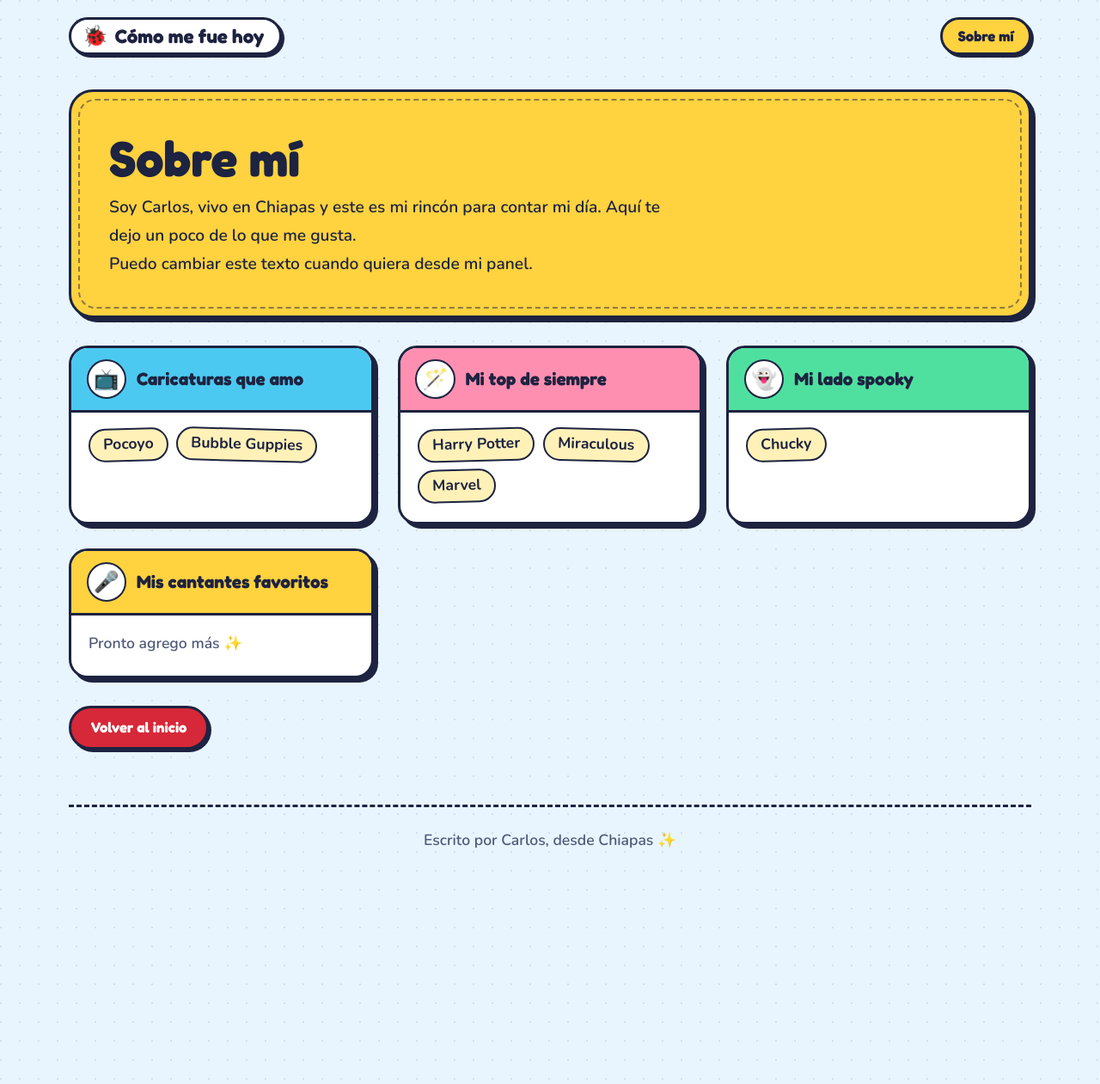
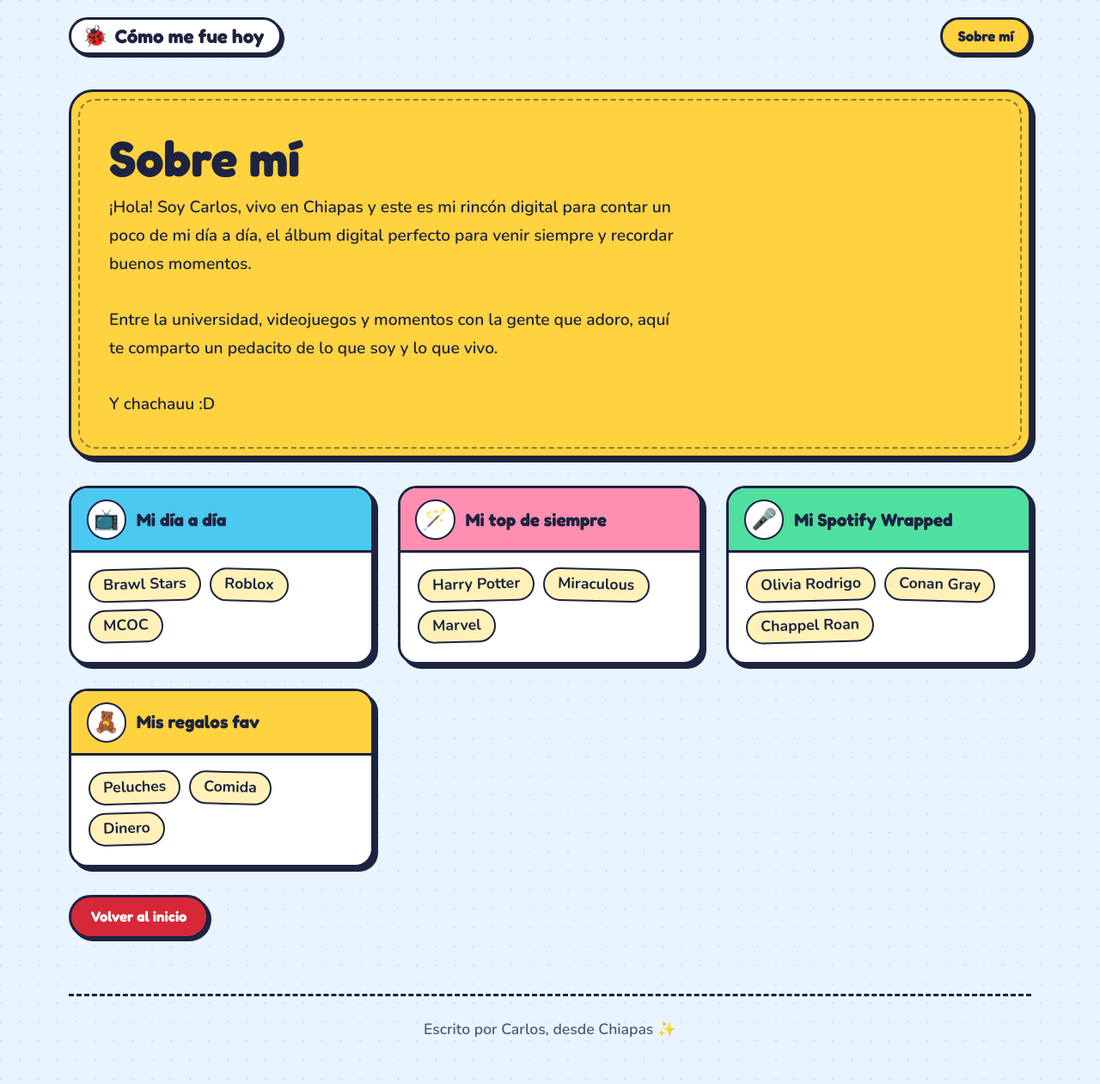
Before and after one commit to slrcttr332/blog, a Jekyll site: the page built from sobre-mi.html, in a window 1280 px wide. Shown: the whole page at 86% size. Built offline with Jekyll 4.4.1, drawn with Linux system fonts in a browser that asks for light colours.

Commit message:
Actualizar Sobre mí

```diff
--- a/_data/sobre_mi.json
+++ b/_data/sobre_mi.json
@@ -1,10 +1,42 @@
 {
   "titulo": "Sobre mí",
-  "intro": "Soy Carlos, vivo en Chiapas y este es mi rincón para contar mi día. Aquí te dejo un poco de lo que me gusta.\nPuedo cambiar este texto cuando quiera desde mi panel.",
+  "intro": "¡Hola! Soy Carlos, vivo en Chiapas y este es mi rincón digital para contar un poco de mi día a día, el álbum digital perfecto para venir siempre y recordar buenos momentos. \n\nEntre la universidad, videojuegos y momentos con la gente que adoro, aquí te comparto un pedacito de lo que soy y lo que vivo. \n\nY chachauu :D",
   "bloques": [
-    { "emoji": "📺", "titulo": "Caricaturas que amo", "items": ["Pocoyo", "Bubble Guppies"] },
-    { "emoji": "🪄", "titulo": "Mi top de siempre", "items": ["Harry Potter", "Miraculous", "Marvel"] },
-    { "emoji": "👻", "titulo": "Mi lado spooky", "items": ["Chucky"] },
-    { "emoji": "🎤", "titulo": "Mis cantantes favoritos", "items": [] }
+    {
+      "emoji": "📺",
+      "titulo": "Mi día a día",
+      "items": [
+        "Brawl Stars",
+        "Roblox",
+        "MCOC"
+      ]
+    },
+    {
+      "emoji": "🪄",
+      "titulo": "Mi top de siempre",
+      "items": [
+        "Harry Potter",
+        "Miraculous",
+        "Marvel"
+      ]
+    },
+    {
+      "emoji": "🎤",
+      "titulo": "Mi Spotify Wrapped",
+      "items": [
+        "Olivia Rodrigo",
+        "Conan Gray",
+        "Chappel Roan"
+      ]
+    },
+    {
+      "emoji": "🧸",
+      "titulo": "Mis regalos fav",
+      "items": [
+        "Peluches",
+        "Comida",
+        "Dinero"
+      ]
+    }
   ]
 }
```
